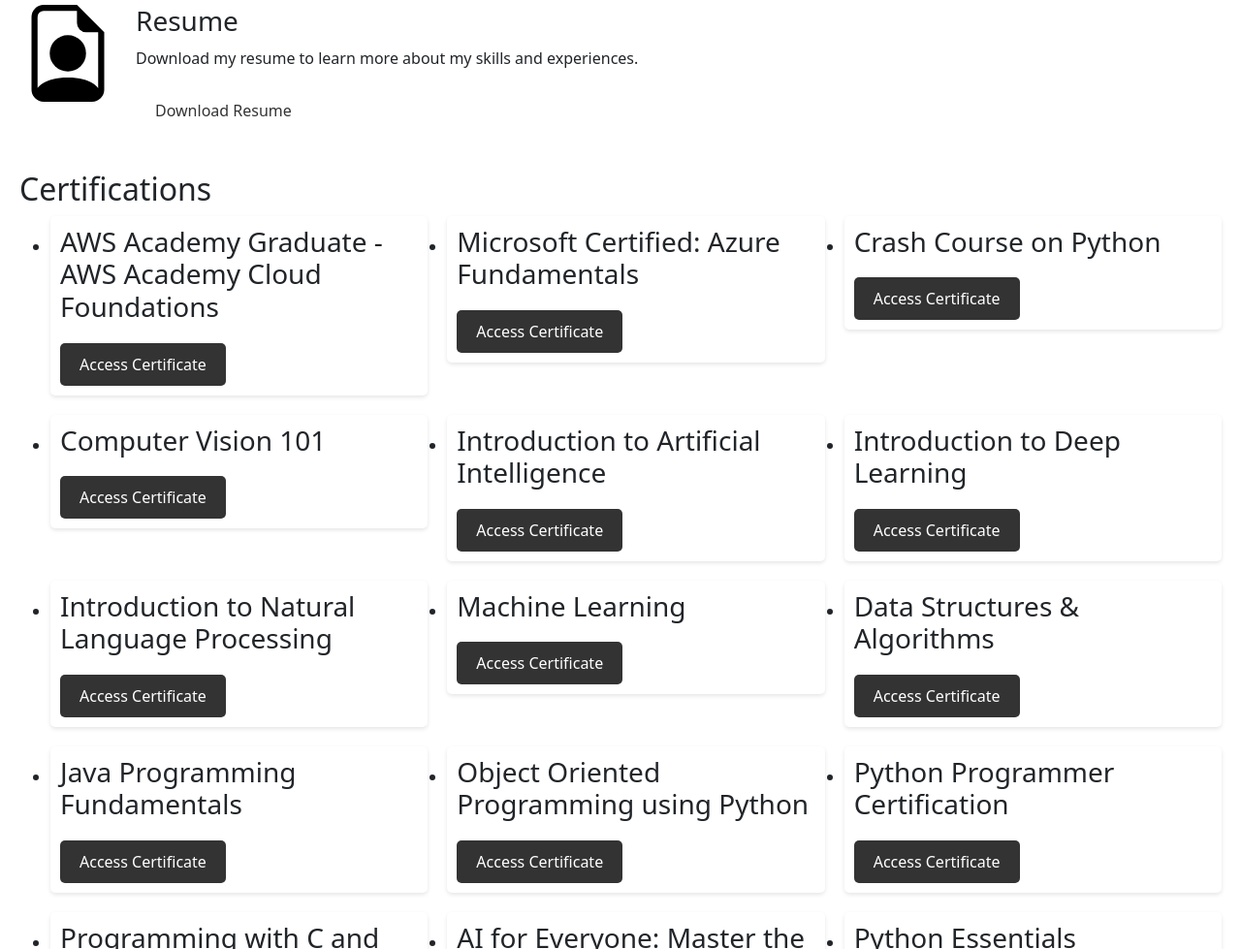
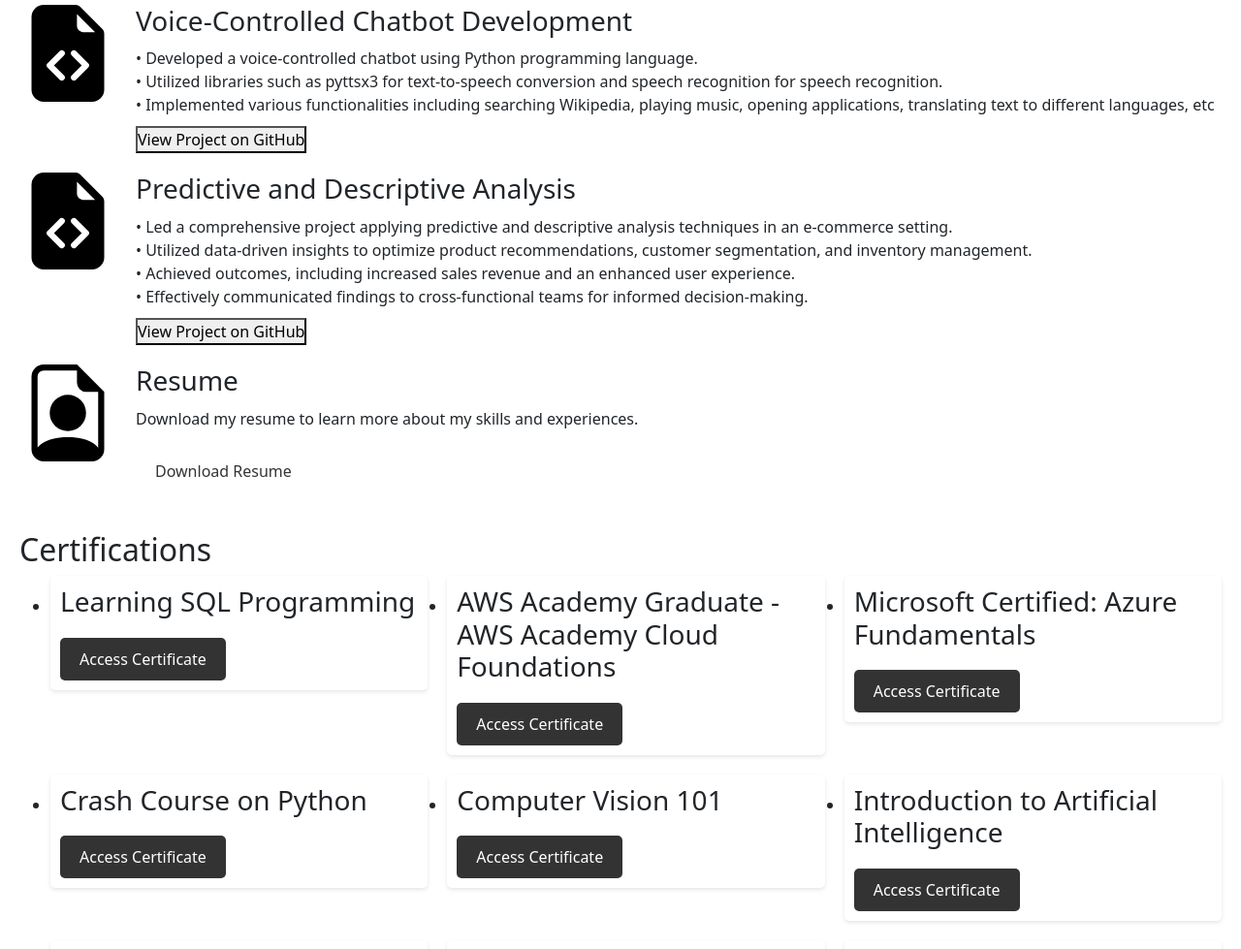
Before and after one commit to VarunPalrecha/portfolio.github.io, a plain HTML site: page index.html in a window 1280 px wide. Shown: the part 880-1859 px from the top of the page at 97% size. Drawn offline with nearby package versions, Linux system fonts and the light colour scheme.

Commit message:
Update index.html

```diff
--- a/index.html
+++ b/index.html
@@ -57,11 +57,36 @@
         </div>
       </div>
       <div class="project">
+        <img src="file-earmark-code-fill.svg" alt="Project 2">
+        <div class="project-info">
+          <h3>Voice-Controlled Chatbot Development</h3>
+          <p>• Developed a voice-controlled chatbot using Python programming language.<br>
+            • Utilized libraries such as pyttsx3 for text-to-speech conversion
+            and speech recognition for speech recognition.<br>
+            • Implemented various functionalities including searching
+            Wikipedia, playing music, opening applications, translating text
+            to different languages, etc</p>
+          <a href="https://github.com/VarunPalrecha/ChatBot.git" target="_blank"><button>View Project on GitHub</button></a>
+        </div>
+      </div>
+      <div class="project">
+        <img src="file-earmark-code-fill.svg" alt="Project 2">
+        <div class="project-info">
+          <h3>Predictive and Descriptive Analysis</h3>
+          <p>• Led a comprehensive project applying predictive and descriptive
+            analysis techniques in an e-commerce setting.<br>
+            • Utilized data-driven insights to optimize product recommendations, customer segmentation, and inventory management.<br>
+            • Achieved outcomes, including increased sales revenue and an enhanced user experience.<br>
+            • Effectively communicated findings to cross-functional teams for informed decision-making.</p>
+          <a href="https://github.com/VarunPalrecha/DataMinds.git" target="_blank"><button>View Project on GitHub</button></a>
+        </div>
+      </div>
+      <div class="project">
         <img src="file-earmark-person.svg" alt="Resume">
         <div class="project-info">
           <h3>Resume</h3>
           <p>Download my resume to learn more about my skills and experiences.</p>
-          <a href="Varun Palrecha Resume.pdf" class="resume-link" download>Download Resume</a>
+          <a href="CloudResume.pdf" class="resume-link" download>Download Resume</a>
         </div>
       </div>
     </section>
@@ -70,6 +95,16 @@
       <h2>Certifications</h2>
 
       <ul class="certification-list">
+        <li class="certification">
+          <div class="certification-container">
+            <div class="certification-info">
+              <h3>Learning SQL Programming</h3>
+              <a href="https://drive.google.com/file/d/10LLX3V5KFDiApQZ153HPIxasnNAJFJ-_/view?usp=sharing" target="_blank">
+                <button>Access Certificate</button>
+              </a>
+            </div>
+          </div>
+        </li>
 
         <li class="certification">
           <div class="certification-container">
```
